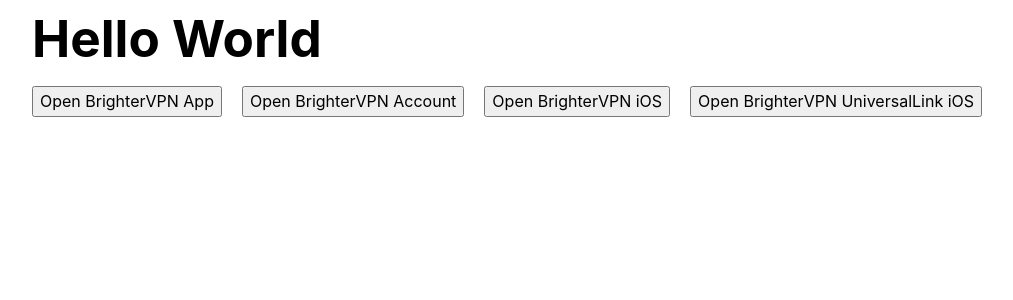
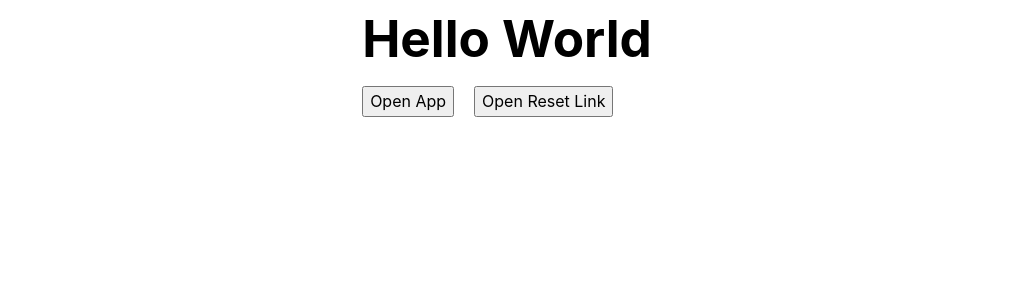
Before and after one commit to devAdrish/brightervpn, a React (Vite) app: page / in a window 1280 px wide. Shown: the top 300 px of the page, without its empty margins (133-1146 px from the left). Built offline with nearby package versions, Linux system fonts and the light colour scheme; no server answers.

Commit message:
testing for accessapp

```diff
--- a/src/pages/Home.tsx
+++ b/src/pages/Home.tsx
@@ -1,39 +1,22 @@
 const Home = () => {
   const handleOpenApp = () => {
-    const appUrl = "https://brightervpn-test.vercel.app/mobile-app";
+    const appUrl = "https://brightervpn-test.vercel.app/voyagerapp";
     window.location.href = appUrl;
   };
 
-  const handleOpenMyAccount = () => {
-    const appUrl = "https://brightervpn-test.vercel.app/mobile-app/account";
-    window.location.href = appUrl;
-  };
-
-  const handleOpenUniiOS = () => {
-    const appUrl = "https://brightervpn-test.vercel.app";
-    window.location.href = appUrl;
-  };
-
-  const handleOpeniOS = () => {
-    const appUrl = "brightervpn-test://";
+  const handleOpenResetAccount = () => {
+    const appUrl = "https://brightervpn-test.vercel.app/voyagerapp/reset-password/1de43347-124b-4a8b-bd4b-3af564972d34";
     window.location.href = appUrl;
   };
 
   return (
     <div>
       <h1 style={{ margin: 10 }}>Hello World</h1>
-
       <button style={{ margin: 10 }} onClick={handleOpenApp}>
-        Open BrighterVPN App
+        Open App
       </button>
-      <button style={{ margin: 10 }} onClick={handleOpenMyAccount}>
-        Open BrighterVPN Account
-      </button>
-      <button style={{ margin: 10 }} onClick={handleOpeniOS}>
-        Open BrighterVPN iOS
-      </button>
-      <button style={{ margin: 10 }} onClick={handleOpenUniiOS}>
-        Open BrighterVPN UniversalLink iOS
+      <button style={{ margin: 10 }} onClick={handleOpenResetAccount}>
+        Open Reset Link
       </button>
     </div>
   );
```
Also changed, not shown: 1 other file (tests, documents, lock files or other folders).
